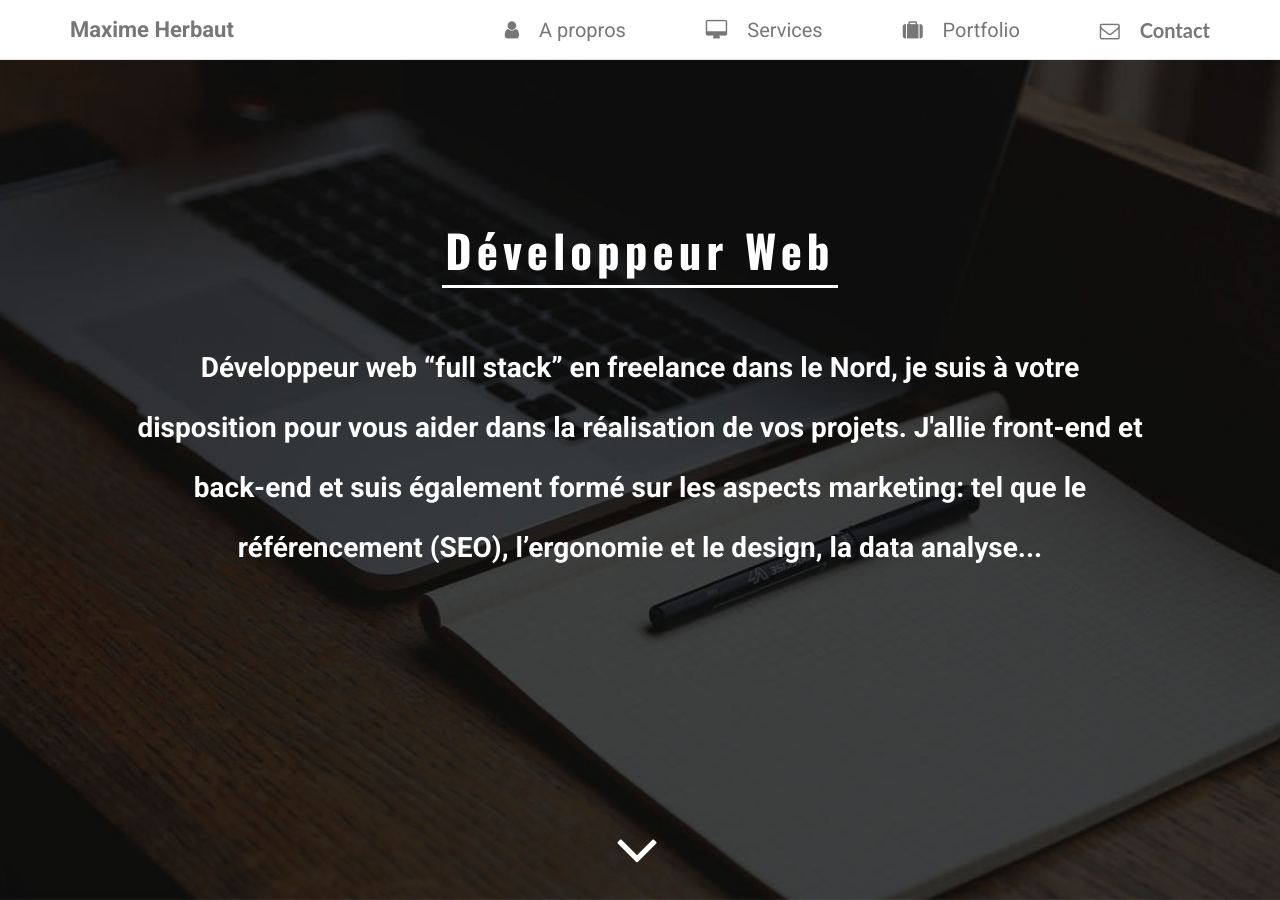
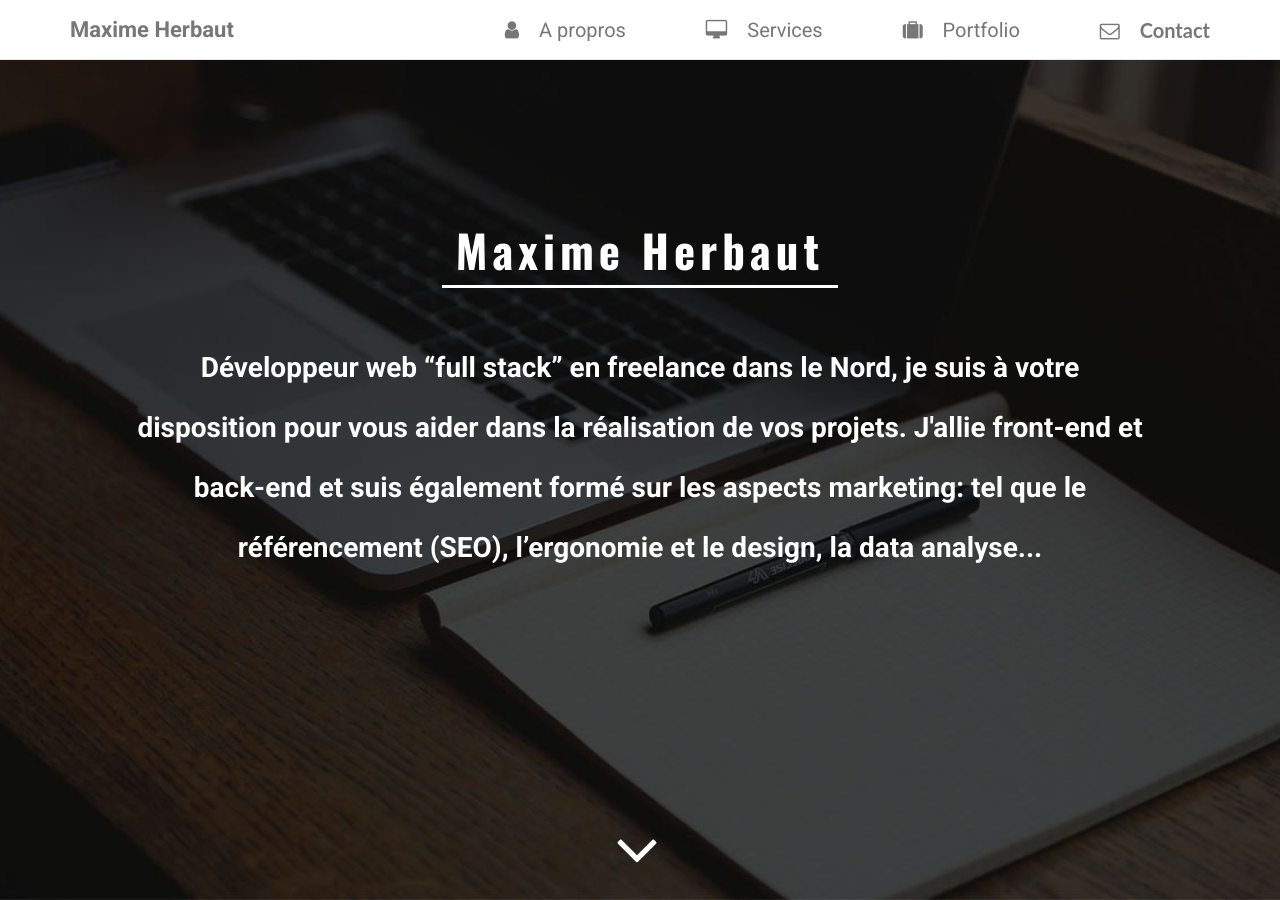
Before and after one commit to herbautmax/herbautmax.github.io, a Jekyll site: the page built from index.html, in a window 1280 px wide and 900 px high. Built offline with Jekyll 4.4.1, drawn with Linux system fonts in a browser that asks for light colours; nearby versions of some CDN libraries; the list of posts is cut into pages by our own code.

Commit message:
Update index.html

```diff
--- a/index.html
+++ b/index.html
@@ -36,7 +36,7 @@ css: index
 
 <div class="home-main">
   <div class="box-title">
-    <h1>Développeur Web</h1>
+    <h1>Maxime Herbaut</h1>
     <div class="text">
       <p>Développeur web “full stack” en freelance dans le Nord,
         je suis à votre disposition pour vous aider dans la réalisation de vos projets.<span class="text-xs">
```
